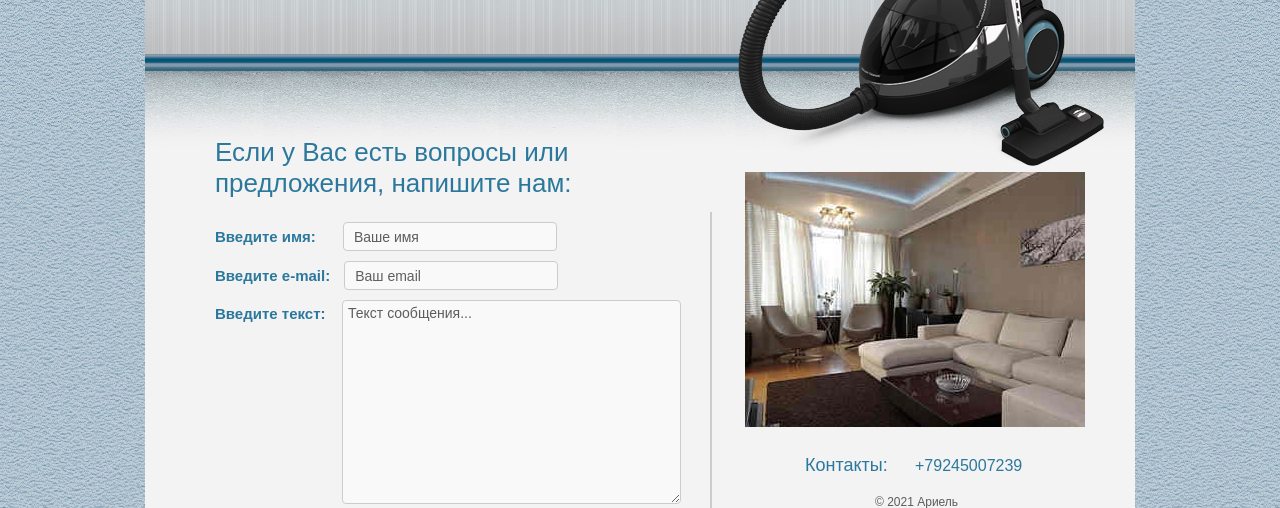
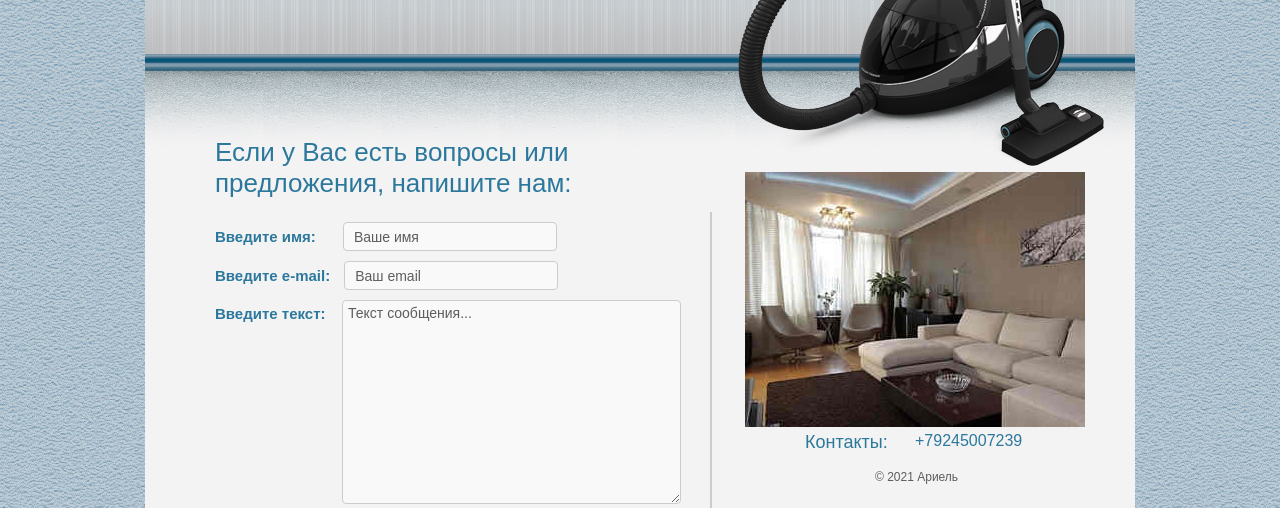
Before and after one commit to shevchenko81/Ariel, a plain HTML site: page contact.html in a window 1280 px wide. Shown: the part 292-800 px from the top of the page. Drawn offline with Linux system fonts and the light colour scheme.

Commit message:
Add files via upload

```diff
--- a/css/style.css
+++ b/css/style.css
@@ -524,7 +524,7 @@ input {
 #bcontact p.ccon {
     font: 18px Arial, sans-serif;
     color: #2C789C;
-    margin-top: 28px;
+    margin-top: 5px;
     margin-left: 60px;
     float: left;
 
@@ -534,7 +534,7 @@ input {
     margin-left: 170px;
     font: 16px Arial, sans-serif;
     color: #2C789C;
-    margin-top: 30px;
+    margin-top: 5px;
 }
 
 #bcontact p.ariel {
```
